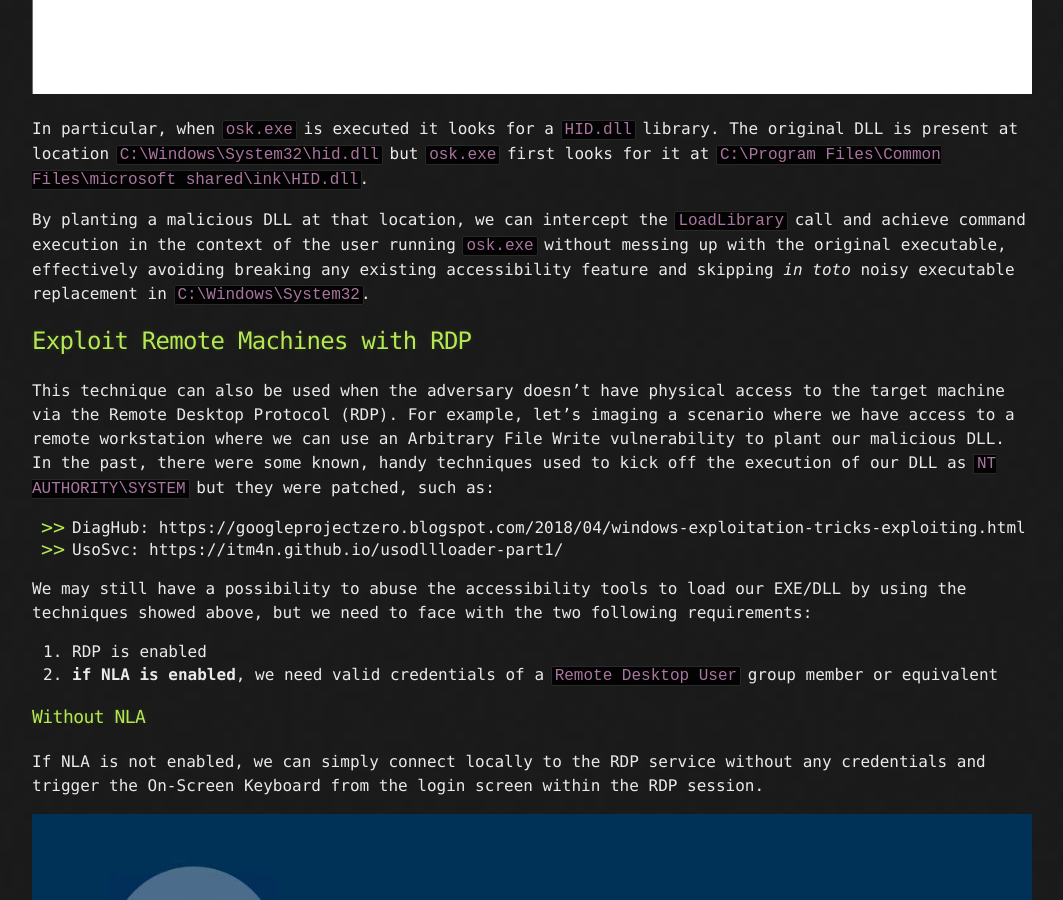
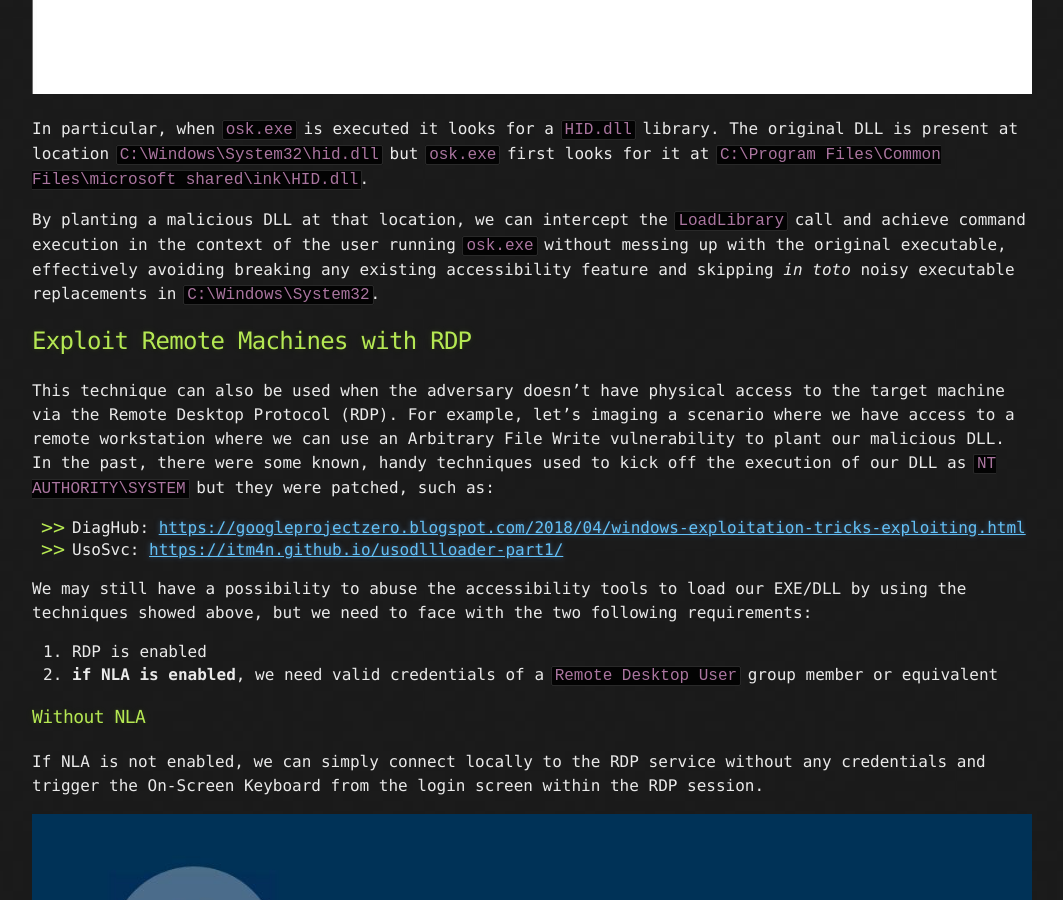
Before and after one commit to phra/phra.github.io, a Jekyll site: the page built from posts/arbitrary-write-accessibility-tools.md, in a window 1280 px wide and 900 px high, scrolled down 2110 px. Shown: the whole window, without its empty margins (108-1171 px from the left). Built offline with Jekyll 4.4.1, drawn with Linux system fonts in a browser that asks for light colours.

Commit message:
Update arbitrary-write-accessibility-tools.md

```diff
--- a/posts/arbitrary-write-accessibility-tools.md
+++ b/posts/arbitrary-write-accessibility-tools.md
@@ -38,14 +38,14 @@ On Windows 10, we can adopt a variation of this attack by exploiting a known, bu
 
 In particular, when `osk.exe` is executed it looks for a `HID.dll` library. The original DLL is present at location `C:\Windows\System32\hid.dll` but `osk.exe` first looks for it at `C:\Program Files\Common Files\microsoft shared\ink\HID.dll`.
 
-By planting a malicious DLL at that location, we can intercept the `LoadLibrary` call and achieve command execution in the context of the user running `osk.exe` without messing up with the original executable, effectively avoiding breaking any existing accessibility feature and skipping _in toto_ noisy executable replacement in `C:\Windows\System32`.
+By planting a malicious DLL at that location, we can intercept the `LoadLibrary` call and achieve command execution in the context of the user running `osk.exe` without messing up with the original executable, effectively avoiding breaking any existing accessibility feature and skipping _in toto_ noisy executable replacements in `C:\Windows\System32`.
 
 ## Exploit Remote Machines with RDP
 
 This technique can also be used when the adversary doesn't have physical access to the target machine via the Remote Desktop Protocol (RDP). For example, let's imaging a scenario where we have access to a remote workstation where we can use an Arbitrary File Write vulnerability to plant our malicious DLL. In the past, there were some known, handy techniques used to kick off the execution of our DLL as `NT AUTHORITY\SYSTEM` but they were patched, such as:
 
-- DiagHub: https://googleprojectzero.blogspot.com/2018/04/windows-exploitation-tricks-exploiting.html
-- UsoSvc: https://itm4n.github.io/usodllloader-part1/
+- DiagHub: [https://googleprojectzero.blogspot.com/2018/04/windows-exploitation-tricks-exploiting.html](https://googleprojectzero.blogspot.com/2018/04/windows-exploitation-tricks-exploiting.html)
+- UsoSvc: [https://itm4n.github.io/usodllloader-part1/](https://itm4n.github.io/usodllloader-part1/)
 
 We may still have a possibility to abuse the accessibility tools to load our EXE/DLL by using the techniques showed above, but we need to face with the two following requirements:
 
```
